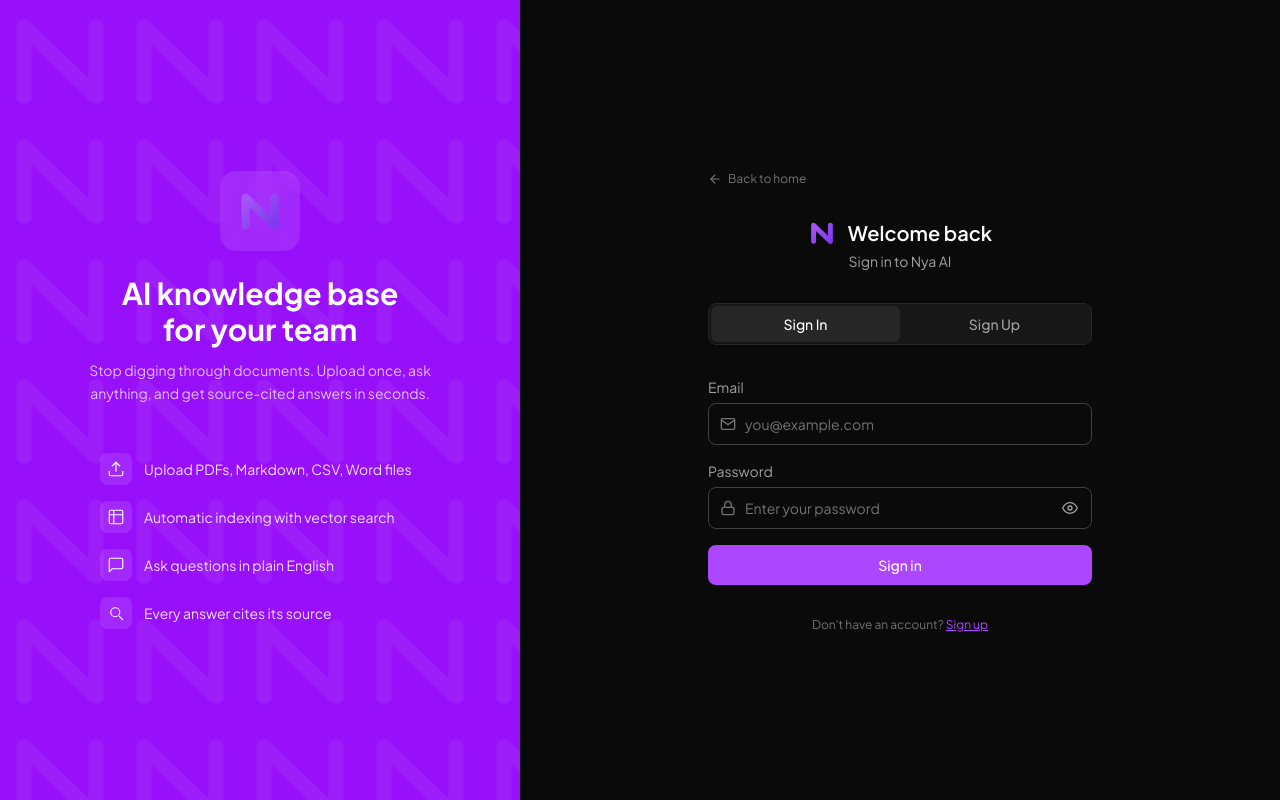
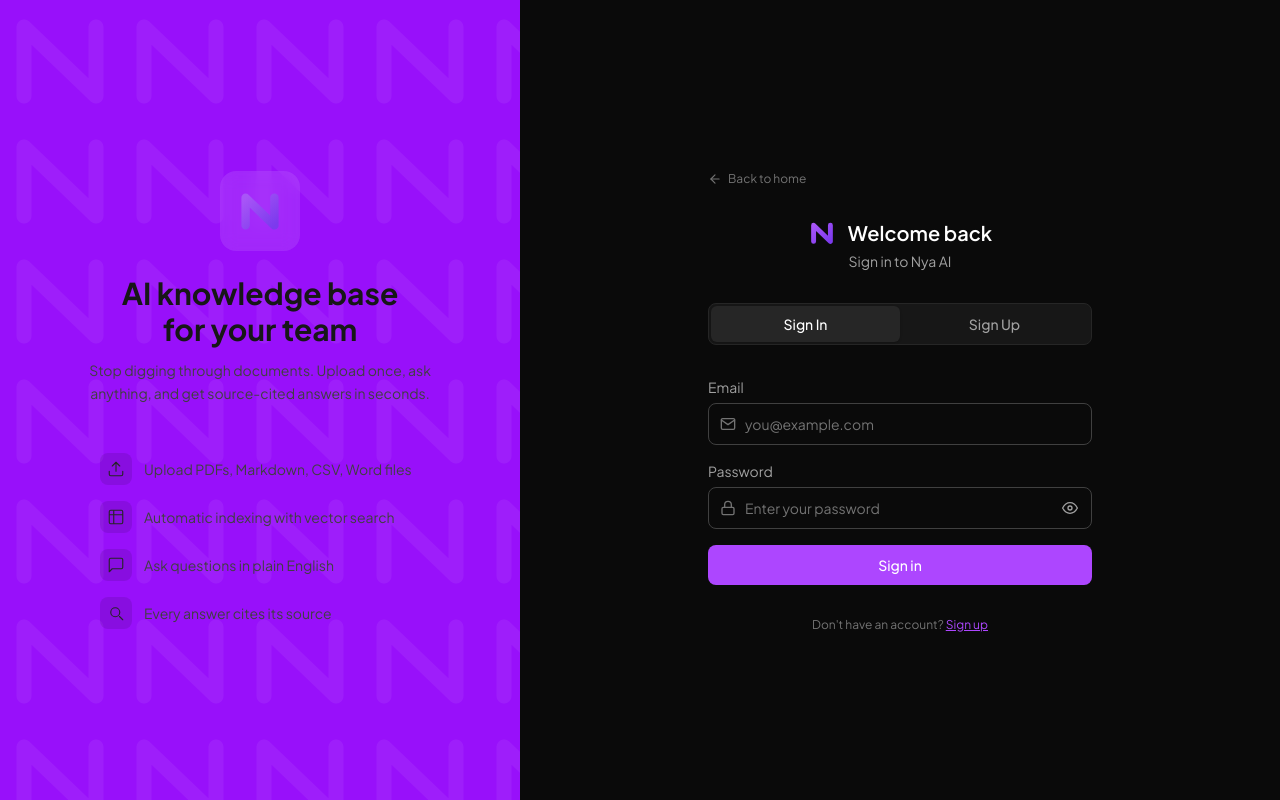
Before and after one commit to wsuitsindustries/nyaai-frontend, a React (Vite) app: page /login in a window 1280 px wide. Built offline with nearby package versions, Linux system fonts and the light colour scheme; no server answers; the HTML template or start-up script is replaced by a standard one.

Commit message:
fix: black text on login left panel

```diff
--- a/src/pages/Login.tsx
+++ b/src/pages/Login.tsx
@@ -142,8 +142,8 @@
               <NLogo className="h-12 w-12" />
             </div>
           </div>
-          <h2 className="text-3xl font-bold text-white mb-3">AI knowledge base<br />for your team</h2>
-          <p className="text-purple-100/80 text-sm leading-relaxed max-w-sm mx-auto">
+          <h2 className="text-3xl font-bold text-neutral-900 mb-3">AI knowledge base<br />for your team</h2>
+          <p className="text-neutral-700 text-sm leading-relaxed max-w-sm mx-auto">
             Stop digging through documents. Upload once, ask anything, and get source-cited answers in seconds.
           </p>
           <div className="mt-12 space-y-4 text-left max-w-xs mx-auto">
@@ -154,10 +154,10 @@
               { icon: <SearchIcon />, text: "Every answer cites its source" },
             ].map((item, i) => (
               <div key={i} className="flex items-center gap-3">
-                <div className="w-8 h-8 rounded-lg bg-white/10 flex items-center justify-center text-white shrink-0">
+                <div className="w-8 h-8 rounded-lg bg-black/10 flex items-center justify-center text-neutral-800 shrink-0">
                   {item.icon}
                 </div>
-                <span className="text-sm text-purple-50/90">{item.text}</span>
+                <span className="text-sm text-neutral-700">{item.text}</span>
               </div>
             ))}
           </div>
```
